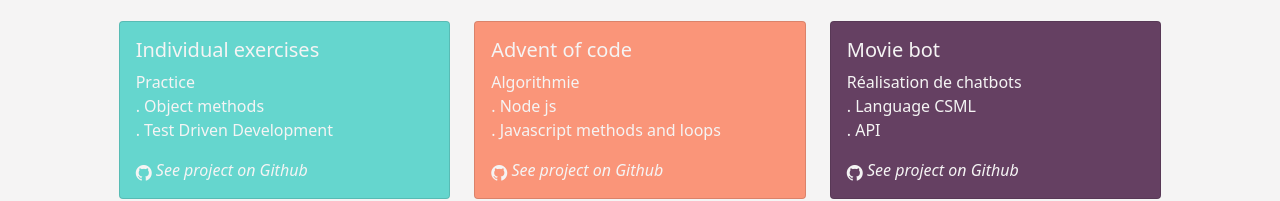
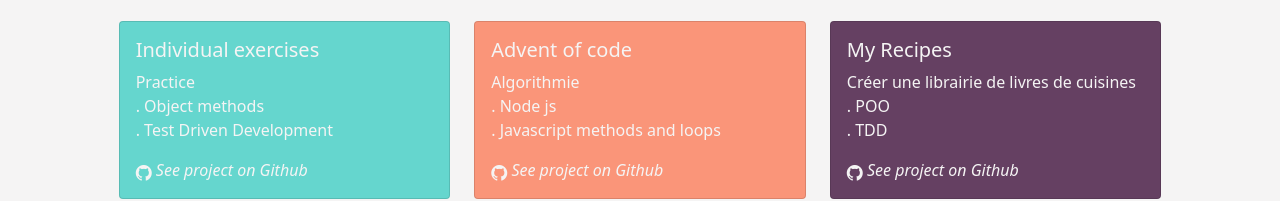
Before and after one commit to Fannyarmand/Fannyarmand.github.io, a website: page index.html in a window 1280 px wide. Shown: the part 2002-2203 px from the top of the page. Drawn offline with nearby package versions, Linux system fonts and the light colour scheme; files whose address does not match are found by name.

Commit message:
update CV and add My Recipes project

```diff
--- a/index.html
+++ b/index.html
@@ -210,12 +210,12 @@
                     </a>
                 </div>
                 <div class="col project" data-tags="all,js">
-                    <a class="card service-box purple" href="https://github.com/adatechschool/pc-csml-goodass" target="_blank">
+                    <a class="card service-box purple" href="https://github.com/Fannyarmand/Recipes-POO" target="_blank">
                         <div class="card-body">
-                            <h5 class="card-title">Movie bot</h5>
-                            <p class="card-text">Réalisation de chatbots
-                            <br> . Language CSML
-                            <br> . API</p>
+                            <h5 class="card-title">My Recipes</h5>
+                            <p class="card-text">Créer une librairie de livres de cuisines
+                            <br> . POO
+                            <br> . TDD</p>
                             <i class="bi bi-github"> See project on Github</i>
                         </div>
                     </a>
```
Also changed, not shown: 1 other file.
